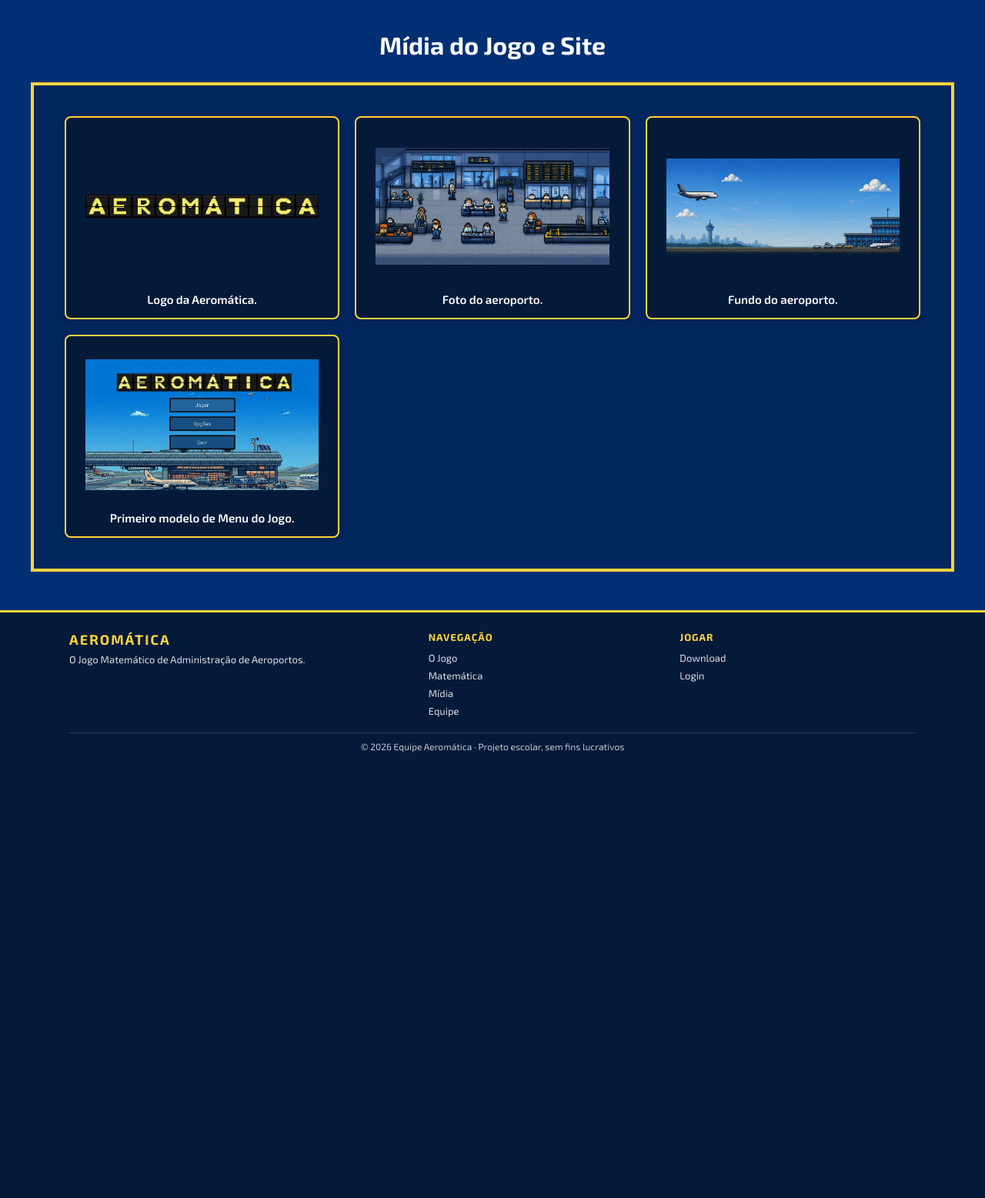
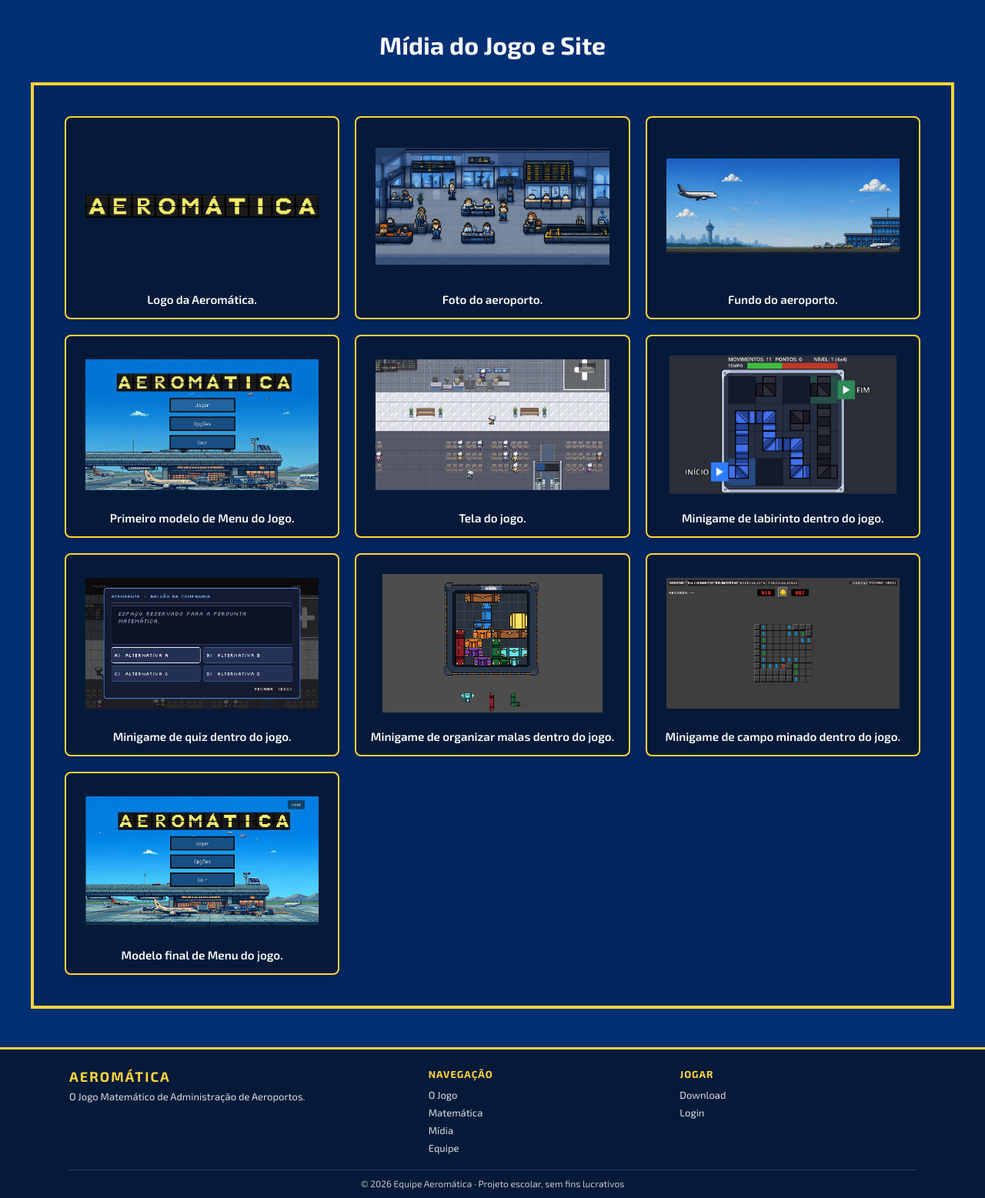
Before and after one commit to Aeromatica1/site, a Spring Boot app: page /midia.html in a window 1280 px wide. Shown: the part 71-1628 px from the top of the page at 77% size. Before the commit the page ends 1049 px from the top, so only its background shows below. Run offline with Spring Boot 4, Linux system fonts and the light colour scheme; some of the project's set-up classes (security, data sources, template engines, error pages and the like) are left out, and stand-ins take their place.

Commit message:
final overall fix in website

```diff
--- a/aeromatica/src/main/resources/static/css/matematica.css
+++ b/aeromatica/src/main/resources/static/css/matematica.css
@@ -1,4 +1,3 @@
-/* matematica.css: matematica.html */
 .main-matematica { padding: 40px 20px 60px; background-color: var(--azul-escuro); color: var(--branco); }
 .matematica-conteudo { max-width: 1000px; margin: 0 auto; }
 .matematica-conteudo h1 { font-size: 36px; text-align: center; }
--- a/aeromatica/src/main/resources/static/css/midia.css
+++ b/aeromatica/src/main/resources/static/css/midia.css
@@ -1,4 +1,3 @@
-/* midia.css: galeria e lightbox (midia.html) */
 .main-midia { padding-bottom: 50px; background-color: var(--azul-escuro); color: var(--branco); }
 .main-midia h1 { margin-top: 40px; text-align: center; }
 
@@ -39,7 +38,6 @@
 .midia-thumb:hover img { transform: scale(1.02); }
 .midia-card .legenda { margin-top: 12px; text-align: center; font-size: 0.95rem; font-weight: 600; }
 
-/* lightbox (o JS alterna .is-open; .no-scroll trava a rolagem do fundo) */
 .no-scroll { overflow: hidden; }
 .lightbox-overlay {
   position: fixed;
--- a/aeromatica/src/main/resources/static/css/simulador.css
+++ b/aeromatica/src/main/resources/static/css/simulador.css
@@ -1,4 +1,3 @@
-/* simulador.css: mini-simulador da home */
 .simulador-section {
   width: 100%;
   padding: 50px 20px;
--- a/aeromatica/src/main/resources/static/midia.html
+++ b/aeromatica/src/main/resources/static/midia.html
@@ -68,6 +68,42 @@
             </button>
             <p class="legenda">Primeiro modelo de Menu do Jogo.</p>
           </div>
+          <div class="midia-card">
+            <button type="button" class="midia-thumb" aria-label="Ampliar imagem: Tela do jogo">
+              <img src="assets/tela_jogo.jpg" alt="Tela do jogo" loading="lazy">
+            </button>
+            <p class="legenda">Tela do jogo.</p>
+          </div>
+          <div class="midia-card">
+            <button type="button" class="midia-thumb" aria-label="Ampliar imagem: Minigame de labirinto dentro do jogo">
+              <img src="assets/labirinto.jpg" alt="Minigame de labirinto dentro do jogo." loading="lazy">
+            </button>
+            <p class="legenda">Minigame de labirinto dentro do jogo.</p>
+          </div>
+          <div class="midia-card">
+            <button type="button" class="midia-thumb" aria-label="Ampliar imagem: Minigame de quiz dentro do jogo">
+              <img src="assets/quiz_ingame.jpg" alt="Minigame de quiz dentro do jogo." loading="lazy">
+            </button>
+            <p class="legenda">Minigame de quiz dentro do jogo.</p>
+          </div>
+          <div class="midia-card">
+            <button type="button" class="midia-thumb" aria-label="Ampliar imagem: Minigame de organizar malas dentro do jogo">
+              <img src="assets/block_blast.jpg" alt="Minigame de organizar malas dentro do jogo." loading="lazy">
+            </button>
+            <p class="legenda">Minigame de organizar malas dentro do jogo.</p>
+          </div>
+          <div class="midia-card">
+            <button type="button" class="midia-thumb" aria-label="Ampliar imagem: Minigame de campo minado dentro do jogo">
+              <img src="assets/campo_minado.jpg" alt="Minigame de campo minado dentro do jogo." loading="lazy">
+            </button>
+            <p class="legenda">Minigame de campo minado dentro do jogo.</p>
+          </div>
+          <div class="midia-card">
+            <button type="button" class="midia-thumb" aria-label="Ampliar imagem: Modelo final de Menu do jogo">
+              <img src="assets/menu_0.8_AEROMATICA.jpg" alt="Modelo final de Menu do jogo." loading="lazy">
+            </button>
+            <p class="legenda">Modelo final de Menu do jogo.</p>
+          </div>
           <!--
           <div class="midia-card">
             <button type="button" class="midia-thumb" aria-label="Ampliar imagem: descrição da foto">
--- a/aeromatica/src/main/resources/static/script/lightbox.js
+++ b/aeromatica/src/main/resources/static/script/lightbox.js
@@ -28,7 +28,7 @@
     document.documentElement.classList.remove("no-scroll");
     imgEl.src = IMG_VAZIA;
     imgEl.alt = "";
-    ultimoFoco?.focus(); // devolve o foco a quem abriu
+    ultimoFoco?.focus();
   }
 
   miniaturas.forEach((botao) => botao.addEventListener("click", () => abrir(botao)));
--- a/aeromatica/src/main/resources/static/script/matematica.js
+++ b/aeromatica/src/main/resources/static/script/matematica.js
@@ -1,4 +1,3 @@
-
 (function () {
   const numero = new Intl.NumberFormat("pt-BR", { maximumFractionDigits: 2 });
   const moeda = new Intl.NumberFormat("pt-BR", { style: "currency", currency: "BRL" });
```
Also changed, not shown: aeromatica/src/main/resources/static/index.html (+7 -6 lines), aeromatica/src/main/resources/static/equipe.html (indentation only), aeromatica/src/main/resources/static/login.html (indentation only), aeromatica/src/main/resources/static/matematica.html (indentation only), aeromatica/src/main/resources/static/perfil.html (indentation only), aeromatica/src/main/resources/static/register.html (indentation only). Lines whose indentation alone changed are shown as unchanged.
